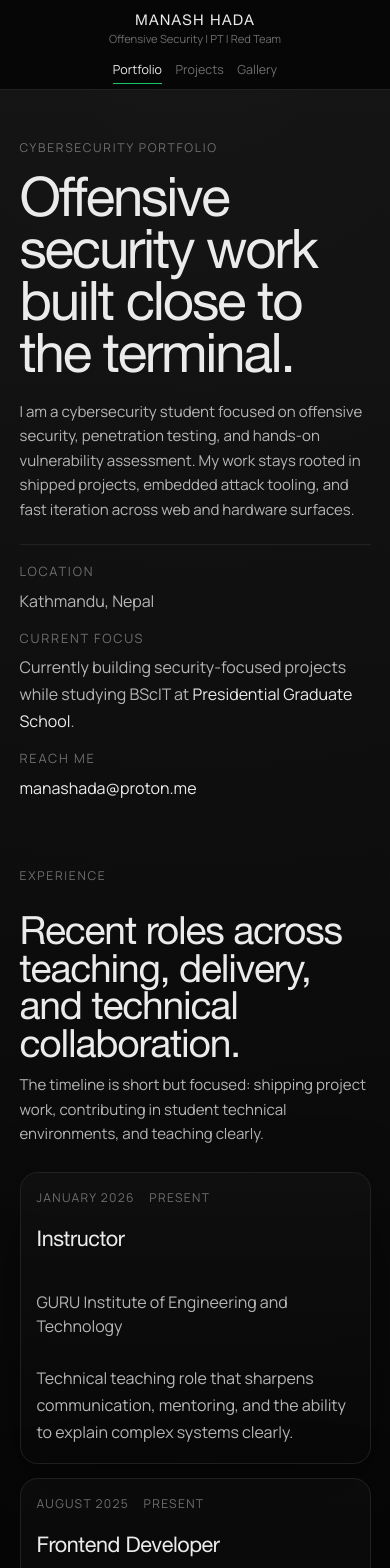
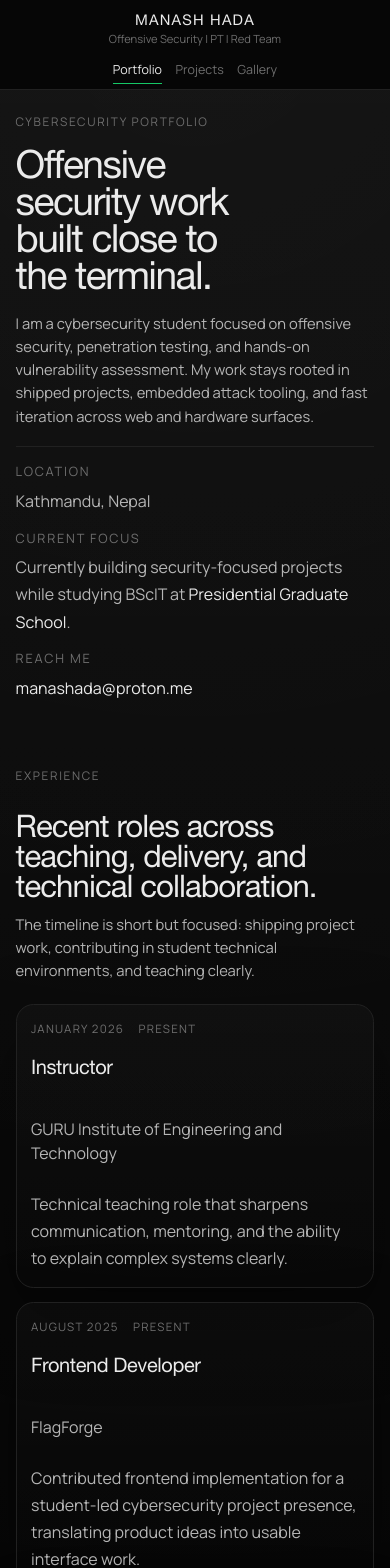
Before and after one commit to hadeyghoptey/Porfolio, a Next.js app: page /portfolio in a window 390 px wide. Shown: the top 1568 px of the page. Built offline with nearby package versions, Linux system fonts and the light colour scheme.

Commit message:
fix: refine spacing, font sizes, and padding for improved layout and responsiveness across components

```diff
--- a/src/app/credentials/page.module.css
+++ b/src/app/credentials/page.module.css
@@ -130,24 +130,24 @@
 
 @media (max-width: 820px) {
   .page {
-    padding: 3rem 0 4.5rem;
+    padding: 2.75rem 0 4rem;
   }
 
   .header {
-    margin-bottom: 2.8rem;
+    margin-bottom: 2.3rem;
   }
 
   .sections {
-    gap: 2.4rem;
+    gap: 2.1rem;
   }
 
   .section {
-    gap: 1.4rem;
+    gap: 1.2rem;
   }
 
   .rowLink,
   .rowStatic {
-    padding: 1rem 0;
+    padding: 0.9rem 0;
   }
 
   .rowHead {
@@ -163,63 +163,11 @@
 
 @media (max-width: 768px) {
   .page {
-    padding: 2.5rem 0 4rem;
+    padding: 2.25rem 0 3.5rem;
   }
 
   .backLink {
-    margin-bottom: 1.5rem;
-  }
-
-  .header {
-    margin-bottom: 2.2rem;
-  }
-
-  .eyebrow,
-  .sectionLabel {
-    margin-bottom: 0.8rem;
-    font-size: 0.8rem;
-    letter-spacing: 0.14em;
-  }
-
-  .title {
-    font-size: clamp(2.3rem, 9vw, 3.6rem);
-  }
-
-  .copy {
-    margin-top: 1rem;
-    font-size: 0.96rem;
-    line-height: 1.68;
-  }
-
-  .sections {
-    gap: 2rem;
-  }
-
-  .section {
-    gap: 1.25rem;
-  }
-
-  .sectionTitle {
-    font-size: clamp(1.95rem, 8vw, 3rem);
-  }
-
-  .rowTitle {
-    font-size: clamp(1.2rem, 5.5vw, 1.6rem);
-  }
-
-  .rowNote {
-    margin-top: 0.6rem;
-    line-height: 1.68;
-  }
-}
-
-@media (max-width: 480px) {
-  .page {
-    padding: 2rem 0 3.5rem;
-  }
-
-  .backLink {
-    margin-bottom: 1.2rem;
+    margin-bottom: 1.25rem;
   }
 
   .header {
@@ -228,36 +176,88 @@
 
   .eyebrow,
   .sectionLabel {
+    margin-bottom: 0.72rem;
     font-size: 0.76rem;
+    letter-spacing: 0.14em;
   }
 
   .title {
-    font-size: clamp(2rem, 11vw, 3rem);
+    font-size: clamp(2.1rem, 8vw, 3.2rem);
   }
 
   .copy {
-    font-size: 0.93rem;
-    line-height: 1.6;
+    margin-top: 0.9rem;
+    font-size: 0.94rem;
+    line-height: 1.64;
   }
 
   .sections {
-    gap: 1.8rem;
+    gap: 1.75rem;
   }
 
   .section {
-    gap: 1.1rem;
+    gap: 1.05rem;
   }
 
   .sectionTitle {
-    font-size: clamp(1.75rem, 9vw, 2.45rem);
+    font-size: clamp(1.8rem, 7vw, 2.7rem);
+  }
+
+  .rowTitle {
+    font-size: clamp(1.1rem, 5vw, 1.45rem);
+  }
+
+  .rowNote {
+    margin-top: 0.6rem;
+    line-height: 1.62;
+  }
+}
+
+@media (max-width: 480px) {
+  .page {
+    padding: 1.8rem 0 3rem;
+  }
+
+  .backLink {
+    margin-bottom: 1rem;
+  }
+
+  .header {
+    margin-bottom: 1.55rem;
+  }
+
+  .eyebrow,
+  .sectionLabel {
+    font-size: 0.72rem;
+  }
+
+  .title {
+    font-size: clamp(1.8rem, 10vw, 2.6rem);
+  }
+
+  .copy {
+    font-size: 0.9rem;
+    line-height: 1.55;
+  }
+
+  .sections {
+    gap: 1.5rem;
+  }
+
+  .section {
+    gap: 0.95rem;
+  }
+
+  .sectionTitle {
+    font-size: clamp(1.6rem, 8vw, 2.2rem);
   }
 
   .rowLink,
   .rowStatic {
-    padding: 0.9rem 0;
+    padding: 0.8rem 0;
   }
 
   .rowTitle {
-    font-size: 1.15rem;
+    font-size: 1.05rem;
   }
 }
--- a/src/app/globals.css
+++ b/src/app/globals.css
@@ -124,23 +124,25 @@ p {
 
 @media (max-width: 1024px) {
   :root {
-    --nav-offset: 10.2rem;
-    --anchor-offset: 10.7rem;
+    --page-margin: clamp(18px, 3.5vw, 32px);
+    --nav-offset: 9.25rem;
+    --anchor-offset: 9.75rem;
   }
 }
 
 @media (max-width: 768px) {
   :root {
-    --nav-offset: 12rem;
-    --anchor-offset: 12.5rem;
+    --page-margin: clamp(16px, 3.25vw, 26px);
+    --nav-offset: 8rem;
+    --anchor-offset: 8.5rem;
   }
 }
 
 @media (max-width: 480px) {
   :root {
-    --page-margin: clamp(16px, 5vw, 22px);
-    --nav-offset: calc(8.6rem + env(safe-area-inset-top, 0px));
-    --anchor-offset: calc(9.1rem + env(safe-area-inset-top, 0px));
+    --page-margin: clamp(14px, 4vw, 18px);
+    --nav-offset: calc(7rem + env(safe-area-inset-top, 0px));
+    --anchor-offset: calc(7.5rem + env(safe-area-inset-top, 0px));
   }
 }
 
--- a/src/components/gallery/gallery.module.css
+++ b/src/components/gallery/gallery.module.css
@@ -394,17 +394,17 @@
   }
 
   .title {
-    font-size: clamp(2.3rem, 10vw, 3.7rem);
+    font-size: clamp(2.1rem, 8.5vw, 3.3rem);
   }
 
   .copy {
-    font-size: 0.96rem;
-    line-height: 1.68;
+    font-size: 0.95rem;
+    line-height: 1.66;
   }
 
   .grid {
     grid-template-columns: repeat(2, minmax(0, 1fr));
-    gap: 0.75rem;
+    gap: 0.68rem;
   }
 
   .card {
@@ -422,7 +422,7 @@
   }
 
   .modal {
-    padding: 1rem;
+    padding: 0.9rem;
   }
 
   .modalPanel {
@@ -430,24 +430,24 @@
   }
 
   .modalCaption {
-    padding: 0.95rem 1rem 1rem;
+    padding: 0.9rem 0.95rem 0.95rem;
   }
 
   .modalMedia {
-    padding: 1rem;
-    min-height: 48vh;
+    padding: 0.9rem;
+    min-height: 46vh;
   }
 
   .modalControl {
     min-width: 0;
-    height: 2.85rem;
-    padding: 0 0.95rem;
+    height: 2.7rem;
+    padding: 0 0.85rem;
   }
 
   .modalPrev,
   .modalNext {
     top: auto;
-    bottom: max(1rem, env(safe-area-inset-bottom, 0px));
+    bottom: max(0.9rem, env(safe-area-inset-bottom, 0px));
     width: calc(50vw - 1.5rem);
     max-width: 10rem;
     transform: none;
@@ -462,8 +462,8 @@
   }
 
   .modalClose {
-    top: calc(1rem + env(safe-area-inset-top, 0px));
-    right: 1rem;
+    top: calc(0.9rem + env(safe-area-inset-top, 0px));
+    right: 0.9rem;
   }
 
   .modalPrev:hover,
@@ -476,31 +476,31 @@
 
 @media (max-width: 480px) {
   .page {
-    padding: calc(var(--nav-offset) + 0.25rem) 0 3.5rem;
+    padding: calc(var(--nav-offset) + 0.1rem) 0 3rem;
   }
 
   .header {
-    margin-bottom: 1.8rem;
+    margin-bottom: 1.5rem;
   }
 
   .eyebrow {
-    margin-bottom: 0.85rem;
-    font-size: 0.78rem;
+    margin-bottom: 0.75rem;
+    font-size: 0.74rem;
     letter-spacing: 0.14em;
   }
 
   .title {
-    font-size: clamp(2rem, 12vw, 3rem);
+    font-size: clamp(1.8rem, 10vw, 2.7rem);
   }
 
   .copy {
-    margin-top: 1rem;
-    font-size: 0.93rem;
-    line-height: 1.6;
+    margin-top: 0.9rem;
+    font-size: 0.9rem;
+    line-height: 1.56;
   }
 
   .grid {
-    gap: 0.65rem;
+    gap: 0.55rem;
   }
 
   .card,
@@ -509,38 +509,38 @@
   }
 
   .modal {
-    padding: 0.75rem;
+    padding: 0.6rem;
   }
 
   .modalPanel {
-    border-radius: 1.15rem;
+    border-radius: 1rem;
   }
 
   .modalCaption {
-    padding: 0.8rem 0.85rem 0.9rem;
+    padding: 0.75rem 0.8rem 0.85rem;
     justify-items: stretch;
     text-align: left;
   }
 
   .modalTitle {
-    font-size: 1.28rem;
+    font-size: 1.15rem;
   }
 
   .modalDescription {
-    font-size: 0.9rem;
-    line-height: 1.55;
+    font-size: 0.86rem;
+    line-height: 1.5;
   }
 
   .modalMedia {
-    padding: 0.75rem;
-    min-height: 40vh;
+    padding: 0.6rem;
+    min-height: 36vh;
   }
 
   .modalControl {
     gap: 0;
-    width: 2.6rem;
-    min-width: 2.6rem;
-    height: 2.6rem;
+    width: 2.45rem;
+    min-width: 2.45rem;
+    height: 2.45rem;
     padding: 0;
     border-radius: 999px;
   }
@@ -550,25 +550,25 @@
   }
 
   .modalCaptionFooter {
-    gap: 0.75rem;
-    margin-top: 0.2rem;
+    gap: 0.65rem;
+    margin-top: 0.15rem;
   }
 
   .modalCount {
-    min-width: 3.5rem;
-    height: 2.1rem;
-    padding: 0 0.7rem;
+    min-width: 3.2rem;
+    height: 2rem;
+    padding: 0 0.65rem;
     font-size: 0.72rem;
   }
 
   .modalNavRow {
     margin-left: auto;
-    gap: 0.5rem;
+    gap: 0.4rem;
   }
 
   .modalClose {
-    top: calc(0.6rem + env(safe-area-inset-top, 0px));
-    right: 0.6rem;
+    top: calc(0.55rem + env(safe-area-inset-top, 0px));
+    right: 0.55rem;
   }
 
   .modalPrev,
--- a/src/components/portfolio/portfolio.module.css
+++ b/src/components/portfolio/portfolio.module.css
@@ -339,7 +339,6 @@
 .featuredCard:hover .projectTitle,
 .featuredCard:focus-within .projectTitle,
 .projectCard:hover .projectTitle,
-.projectCard:focus-within .projectTitle,
 .featuredCard:hover .projectTitleLink,
 .featuredCard:focus-within .projectTitleLink,
 .projectCard:hover .projectTitleLink,
@@ -1425,7 +1424,7 @@
   }
 
   .heroGrid {
-    gap: 1.65rem;
+    gap: 1.45rem;
   }
 
   .heroEyebrow,
@@ -1437,7 +1436,7 @@
   }
 
   .heroTitle {
-    font-size: clamp(3rem, 13vw, 4.9rem);
+    font-size: clamp(2.8rem, 10vw, 4.3rem);
     line-height: 0.95;
   }
 
@@ -1445,32 +1444,32 @@
   .sectionDescription,
   .footerCopy,
   .resumeCopy {
-    font-size: 0.96rem;
-    line-height: 1.68;
+    font-size: 0.95rem;
+    line-height: 1.66;
   }
 
   .heroDetails {
     grid-template-columns: 1fr;
     gap: 0.85rem;
-    margin-top: 1.55rem;
+    margin-top: 1.45rem;
   }
 
   .sectionIntro {
     gap: 0.75rem;
-    margin-bottom: 1.95rem;
+    margin-bottom: 1.8rem;
   }
 
   .sectionTitle {
-    font-size: clamp(2rem, 8vw, 3.5rem);
+    font-size: clamp(1.9rem, 7vw, 3rem);
   }
 
   .footerTitle {
-    font-size: clamp(2.15rem, 9vw, 3.6rem);
+    font-size: clamp(2rem, 8vw, 3.2rem);
   }
 
   .projectTitle,
   .resumeTitle {
-    font-size: clamp(1.8rem, 7vw, 2.35rem);
+    font-size: clamp(1.65rem, 6vw, 2.15rem);
   }
 
   .cardTitle,
@@ -1687,61 +1686,61 @@
   }
 
   .heroGrid {
-    gap: 1.35rem;
+    gap: 1.15rem;
   }
 
   .heroTitle {
-    font-size: clamp(2.5rem, 14vw, 3.8rem);
+    font-size: clamp(2.2rem, 10vw, 3.3rem);
   }
 
   .heroEyebrow,
   .sectionLabel,
   .cardEyebrow {
-    font-size: 0.76rem;
+    font-size: 0.74rem;
   }
 
   .heroIntro,
   .sectionDescription,
   .footerCopy,
   .resumeCopy {
-    font-size: 0.94rem;
-    line-height: 1.62;
+    font-size: 0.92rem;
+    line-height: 1.58;
   }
 
   .heroDetails {
-    margin-top: 1.35rem;
-    padding-top: 1.1rem;
+    margin-top: 1.15rem;
+    padding-top: 0.95rem;
   }
 
   .sectionIntro {
-    margin-bottom: 1.6rem;
+    margin-bottom: 1.35rem;
   }
 
   .sectionTitle {
-    font-size: clamp(1.75rem, 10vw, 2.6rem);
+    font-size: clamp(1.6rem, 8vw, 2.3rem);
   }
 
   .footerTitle {
-    font-size: clamp(1.95rem, 12vw, 2.9rem);
+    font-size: clamp(1.8rem, 10vw, 2.6rem);
   }
 
   .projectTitle,
   .resumeTitle {
-    font-size: 1.65rem;
+    font-size: 1.45rem;
   }
 
   .timelineTitle {
-    font-size: 1.35rem;
+    font-size: 1.25rem;
   }
 
   .cardTitle,
   .stackHeading {
-    font-size: 1.22rem;
+    font-size: 1.1rem;
   }
 
   .featuredCard,
   .resumeCard {
-    padding: 1rem;
+    padding: 0.9rem;
   }
 
   .projectCard,
@@ -1749,7 +1748,7 @@
   .educationItem,
   .skillPanel,
   .credentialPanel {
-    padding: 1rem;
+    padding: 0.9rem;
   }
 
   .featuredCard,
@@ -1765,21 +1764,21 @@
   .projectMeta,
   .timelinePeriod,
   .educationPeriod {
-    font-size: 0.76rem;
+    font-size: 0.72rem;
     letter-spacing: 0.11em;
   }
 
   .tagRow {
-    gap: 0.45rem;
+    gap: 0.4rem;
   }
 
   .tag {
-    padding: 0.42rem 0.68rem;
-    font-size: 0.75rem;
+    padding: 0.38rem 0.64rem;
+    font-size: 0.72rem;
   }
 
   .mediaCard:first-child {
-    min-height: 15rem;
+    min-height: 13.5rem;
   }
 
   .mediaCardScreenshot,
@@ -1789,7 +1788,7 @@
 
   .resourceRow,
   .contactRow {
-    padding: 0.8rem 0;
+    padding: 0.7rem 0;
   }
 
   .resourceIcon {
@@ -1798,36 +1797,36 @@
   }
 
   .resourceLabel {
-    gap: 0.45rem;
+    gap: 0.4rem;
   }
 
   .resumeButton,
   .secondaryButton {
-    padding: 0.88rem 1rem;
+    padding: 0.82rem 0.95rem;
   }
 
   .contactValue {
-    font-size: 0.95rem;
+    font-size: 0.92rem;
   }
 
   .footerMailCard {
-    gap: 0.85rem;
+    gap: 0.7rem;
   }
 
   .footerLocation,
   .footerBuildRow,
   .footerNowTime,
   .footerNowWeek {
-    font-size: 0.9rem;
+    font-size: 0.86rem;
   }
 
   .mailCardEyebrow,
   .footerNowEyebrow {
-    font-size: 0.72rem;
+    font-size: 0.7rem;
   }
 
   .mailCardAddress {
-    font-size: clamp(1.3rem, 8vw, 1.9rem);
+    font-size: clamp(1.18rem, 7vw, 1.7rem);
     white-space: normal;
     line-height: 1;
   }
@@ -1842,11 +1841,11 @@
     align-items: center;
     justify-content: space-between;
     flex-wrap: nowrap;
-    gap: 0.75rem;
+    gap: 0.55rem 0.75rem;
   }
 
   .mailCardAction {
-    font-size: 0.82rem;
+    font-size: 0.78rem;
   }
 
   .mailCardActions > :last-child {
@@ -1857,13 +1856,13 @@
   .socialLink,
   .socialStatic,
   .socialButton {
-    width: 2.8rem;
-    height: 2.8rem;
+    width: 2.6rem;
+    height: 2.6rem;
   }
 
   .footerSocials {
     grid-template-columns: repeat(4, max-content);
-    gap: 0.72rem 0.88rem;
+    gap: 0.6rem 0.8rem;
     justify-self: center;
     justify-content: center;
   }
@@ -1877,28 +1876,28 @@
   }
 
   .socialIconSvg {
-    width: 1.28rem;
-    height: 1.28rem;
+    width: 1.18rem;
+    height: 1.18rem;
   }
 
   .footerBuildRow {
-    gap: 0.55rem;
+    gap: 0.5rem;
     justify-content: center;
   }
 
   .buildIconSvg {
-    width: 0.94rem;
-    height: 0.94rem;
+    width: 0.9rem;
+    height: 0.9rem;
   }
 
   .footerNowDate {
-    font-size: 1.02rem;
+    font-size: 0.96rem;
   }
 
   .footerLegal {
-    margin-top: 1.35rem;
-    padding-top: 0.85rem;
-    font-size: 0.74rem;
+    margin-top: 1.2rem;
+    padding-top: 0.8rem;
+    font-size: 0.7rem;
     letter-spacing: 0.06em;
   }
 
```
